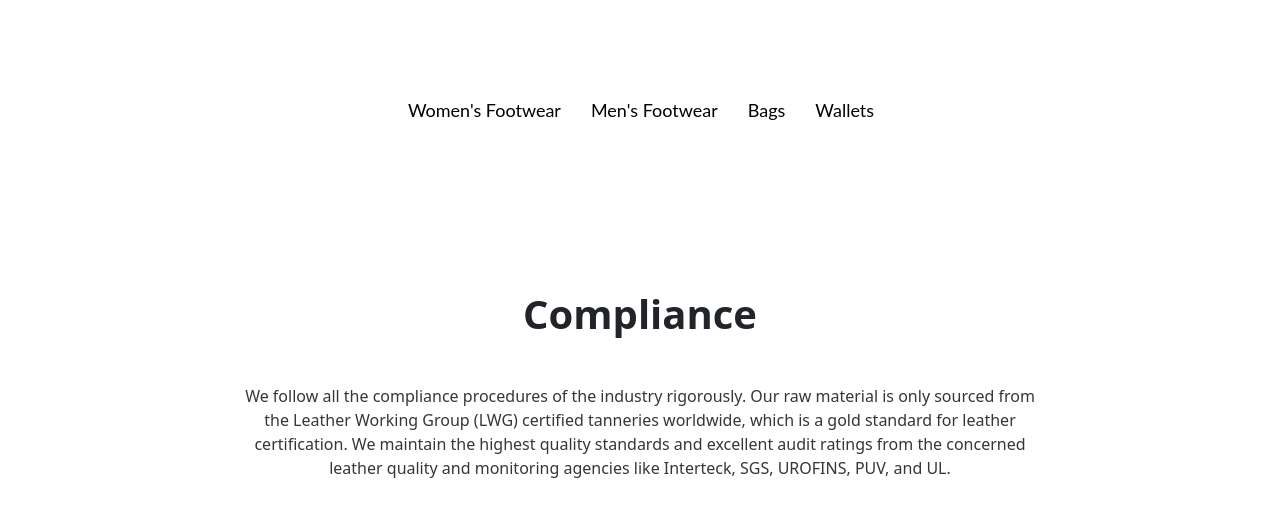
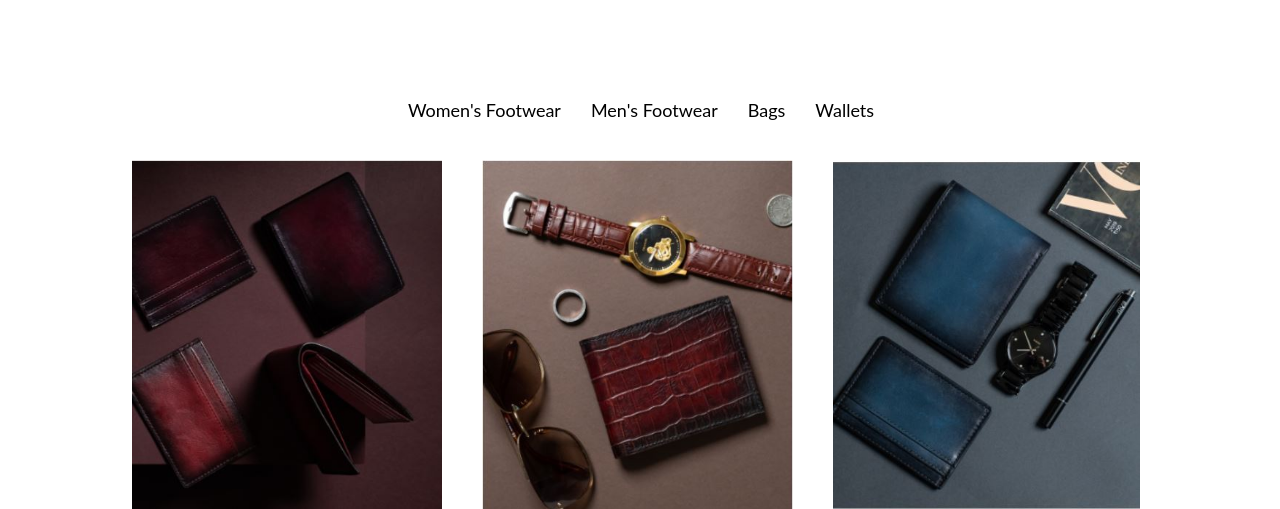
Before and after one commit to Shoaibsayed12/Kiwi, a plain HTML site: page index.html in a window 1280 px wide. Both pictures are taken after a click on the link "Wallets". Shown: the part 761-1270 px from the top of the page. Drawn offline with nearby package versions, Linux system fonts and the light colour scheme.

Commit message:
added wallet section

```diff
--- a/css/style.css
+++ b/css/style.css
@@ -189,6 +189,14 @@ nav .mainMenu .closeMenu , .icons i {
 .img-s img{
     padding: 0px 20px;
 }
+.walcont{
+    display: flex;
+    flex-wrap: wrap;
+}
+.walcont img{
+    height: 350px;
+    margin: 20px;
+}
 /* footer */
 footer{
     background-color: #0a1326;
--- a/index.html
+++ b/index.html
@@ -52,11 +52,11 @@
         <li class="nav22"> <a id="tab1">Women's Footwear</a></li>
         <li class="nav22"> <a id="tab2">Men's Footwear</a></li>
         <li class="nav22"> <a id="tab3">Bags</a></li>
-        <li class="nav22">  <a id="tab4">Wallets</a></li>
+        <li class="nav22"> <a id="tab4">Wallets</a></li>
 
       </ul>
     </div>
-    <div class="contj" id="tab1C" >
+    <div class="contj" id="tab1C">
       <div class="slider1">
         <div id="carouselExampleControls" class="carousel slide" data-bs-ride="carousel">
           <div class="carousel-inner">
@@ -202,7 +202,7 @@
         </div>
       </div>
     </div>
-   <div class="contj" id="tab2C" >
+    <div class="contj" id="tab2C">
       <div class="slider1">
         <div id="carouselExampleControls" class="carousel slide" data-bs-ride="carousel">
           <div class="carousel-inner">
@@ -345,7 +345,7 @@
         </div>
       </div>
     </div>
-   <div class="contj" id="tab3C" >
+    <div class="contj" id="tab3C">
       <div class="slider1">
         <div id="carouselExampleControls" class="carousel slide" data-bs-ride="carousel">
           <div class="carousel-inner">
@@ -488,6 +488,18 @@
         </div>
       </div>
     </div>
+    <div class="contj" id="tab4C">
+      <div class="walcont">
+        <img src="./img/wallet/wal1.JPG" alt="">
+        <img src="./img/wallet/wal2.JPG" alt="">
+        <img src="./img/wallet/wal3.JPG" alt="">
+        <img src="./img/wallet/wal4.JPG" alt="">
+        <img src="./img/wallet/wal5.JPG" alt="">
+      </div>
+
+    </div>
+  </div>
+
   <div class="sponsors">
     <p class="head-s">Compliance</p>
     <p class="head-c">We follow all the compliance procedures of the industry rigorously. Our raw material is only
@@ -548,25 +560,25 @@
 </body>
 <!-- JavaScript Bundle with Popper -->
 <script src="https://cdn.jsdelivr.net/npm/bootstrap@5.1.3/dist/js/bootstrap.bundle.min.js"
- integrity="sha384-ka7Sk0Gln4gmtz2MlQnikT1wXgYsOg+OMhuP+IlRH9sENBO0LRn5q+8nbTov4+1p"
- crossorigin="anonymous"></script>
+  integrity="sha384-ka7Sk0Gln4gmtz2MlQnikT1wXgYsOg+OMhuP+IlRH9sENBO0LRn5q+8nbTov4+1p" crossorigin="anonymous"></script>
 <script src="./js/style.js"></script>
-<script src="https://code.jquery.com/jquery-3.6.0.min.js" integrity="sha256-/xUj+3OJU5yExlq6GSYGSHk7tPXikynS7ogEvDej/m4=" crossorigin="anonymous"></script>
+<script src="https://code.jquery.com/jquery-3.6.0.min.js"
+  integrity="sha256-/xUj+3OJU5yExlq6GSYGSHk7tPXikynS7ogEvDej/m4=" crossorigin="anonymous"></script>
 <script>
-  $(document).ready(function() {
+  $(document).ready(function () {
 
     $('#tabs li a:not(:first)').addClass('inactive');
     $('.contj').hide();
     $('.contj:first').show();
 
-$('#tabs li a').click(function(){
+    $('#tabs li a').click(function () {
       var t = $(this).attr('id');
-  if($(this).hasClass('inactive')){ //this is the start of our condition
+      if ($(this).hasClass('inactive')) { //this is the start of our condition
         $('#tabs li a').addClass('inactive');
         $(this).removeClass('inactive');
 
         $('.contj').hide();
-    $('#'+ t + 'C').fadeIn('slow');
+        $('#' + t + 'C').fadeIn('slow');
       }
     });
 
```
Also changed, not shown: img/wallet/wal1.JPG (added), img/wallet/wal2.JPG (added), img/wallet/wal3.JPG (added), img/wallet/wal4.JPG (added), img/wallet/wal5.JPG (added). Lines whose indentation alone changed are shown as unchanged.
